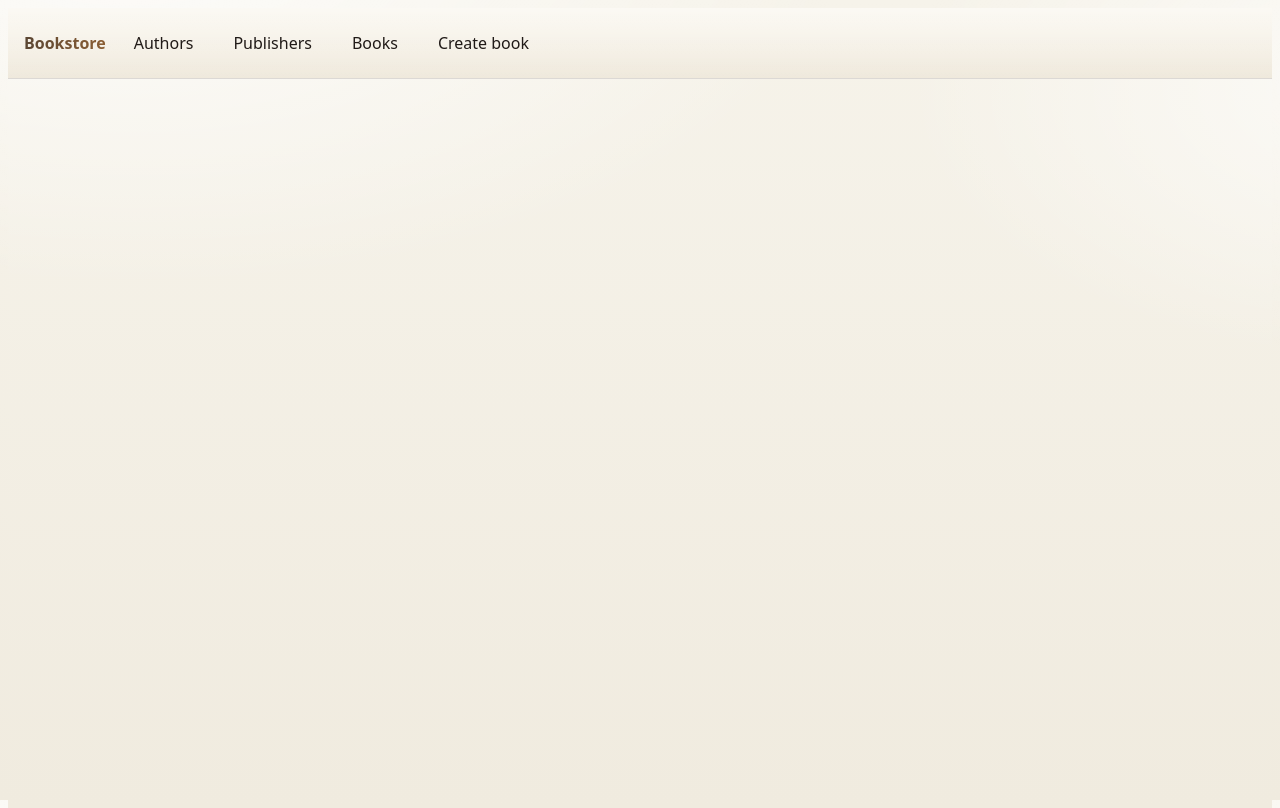
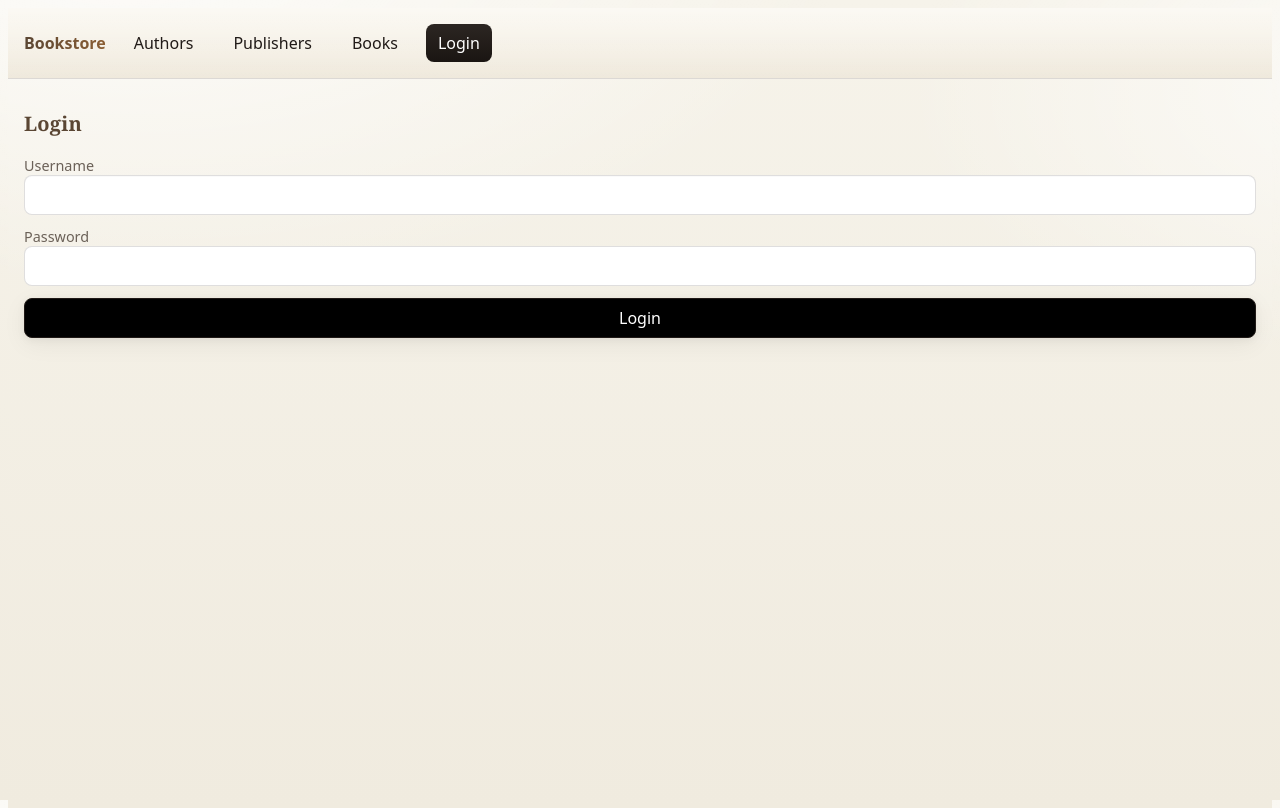
Before and after one commit to AleksandarZorkic/bookstore-assignment-front, a React (Vite) app: page /login in a window 1280 px wide. Built offline with nearby package versions, Linux system fonts and the light colour scheme; no server answers.

Commit message:
Uradjen drugi deo zadatka Autorizacija i prilagođavanje klijenta / Upotrebljivost klijentske aplikacije.

```diff
--- a/src/App.jsx
+++ b/src/App.jsx
@@ -1,5 +1,5 @@
 import React from "react";
-import { Routes, Route, Link, Navigate } from "react-router-dom";
+import { Routes, Route, Navigate } from "react-router-dom";
 import Nav from "./components/nav";
 import BookList from "./pages/BooksList";
 import BookForm from "./pages/BooksForm";
@@ -7,24 +7,45 @@ import { PublisherApi } from "./api/client";
 import "./style/style.scss";
 import AuthorsList from "./pages/AuthorsList";
 import PublishersList from "./pages/PublishersList";
-
-// Dummy komponenta dok se ne napravi prava stranica
-function Publishers() {
-  return <h1 className="p-4 text-x1">Publishers</h1>;
-}
+import LoginPage from "./pages/Login";
+import Forbidden from "./pages/Forbidden";
+import AuthProvider from "./auth/AuthContext";
+import { PrivateRoute, RoleRoute } from "./auth/RouteGuards";
 
 export default function App() {
   return (
-    <>
+    <AuthProvider>
       <Nav />
       <Routes>
         <Route path="/" element={<Navigate to="/books" />} />
+        <Route path="/login" element={<LoginPage />} />
+        <Route path="/forbidden" element={<Forbidden />} />
+
+        {/* JAVNI prikaz (GET je svima dozvoljen) */}
         <Route path="/authors" element={<AuthorsList />} />
         <Route path="/publishers" element={<PublishersList />} />
         <Route path="/books" element={<BookList />} />
-        <Route path="/books/create" element={<BookForm mode="create" />} />
-        <Route path="/books/:id/edit" element={<BookForm mode="edit" />} />
+
+        {/* KREIRANJE knjiga: dozvoljeno SVIM PRIJAVLJENIM (Bibliotekar ili Urednik) */}
+        <Route
+          path="/books/create"
+          element={
+            <PrivateRoute>
+              <BookForm mode="create" />
+            </PrivateRoute>
+          }
+        />
+
+        {/* IZMENa/BRISANJE: samo UREDNIK */}
+        <Route
+          path="/books/:id/edit"
+          element={
+            <RoleRoute role="Urednik">
+              <BookForm mode="edit" />
+            </RoleRoute>
+          }
+        />
       </Routes>
-    </>
+    </AuthProvider>
   );
 }
--- a/src/api/client.js
+++ b/src/api/client.js
@@ -1,10 +1,23 @@
 import axios from "axios";
+
+const TOKEN_KEY = "jwt";
+
+export const tokenStore = {
+  get: () => localStorage.getItem(TOKEN_KEY),
+  set: (t) => localStorage.setItem(TOKEN_KEY, t),
+  clear: () => localStorage.removeItem(TOKEN_KEY),
+};
 
 export const api = axios.create({
   baseURL: import.meta.env.VITE_API_URL ?? "http://localhost:5234/",
   headers: { "Content-Type": "application/json" },
 });
 
+api.interceptors.request.use((config) => {
+  const t = tokenStore.get();
+  if (t) config.headers.Authorization = `Bearer ${t}`;
+  return config;
+});
 export const BookApi = {
   getAll: () => api.get("/api/Books").then((res) => res.data),
 
@@ -40,3 +53,9 @@ export const PublisherApi = {
       .get(`/api/Publishers?sort=${encodeURIComponent(sort)}`)
       .then((r) => r.data),
 };
+
+export const AuthApi = {
+  login: (username, password) =>
+    api.post("/api/auth/login", { username, password }).then((r) => r.data),
+  profile: () => api.get("/api/auth/profile").then((r) => r.data),
+};
--- /dev/null
+++ b/src/auth/AuthContext.jsx
@@ -0,0 +1,82 @@
+import React, {
+  createContext,
+  useContext,
+  useEffect,
+  useMemo,
+  useState,
+} from "react";
+import { AuthApi, tokenStore } from "../api/client";
+
+const AuthCtx = createContext(null);
+export const useAuth = () => useContext(AuthCtx);
+
+function parseJwt(token) {
+  try {
+    const base64 = token.split(".")[1].replace(/-/g, "+").replace(/_/g, "/");
+    const json = decodeURIComponent(
+      atob(base64)
+        .split("")
+        .map((c) => "%" + ("00" + c.charCodeAt(0).toString(16)).slice(-2))
+        .join("")
+    );
+    return JSON.parse(json);
+  } catch {
+    return null;
+  }
+}
+
+export default function AuthProvider({ children }) {
+  const [token, setToken] = useState(() => tokenStore.get());
+  const [claims, setClaims] = useState(() => (token ? parseJwt(token) : null));
+  const [profile, setProfile] = useState(null);
+
+  const isExpired = (cl) => {
+    if (!cl?.exp) return false;
+    const now = Math.floor(Date.now() / 1000);
+    return cl.exp <= now;
+  };
+
+  useEffect(() => {
+    if (!token || isExpired(claims)) {
+      setProfile(null);
+      return;
+    }
+    AuthApi.profile()
+      .then(setProfile)
+      .catch(() => setProfile(null));
+  }, [token]);
+
+  const roles = useMemo(() => {
+    if (!claims) return [];
+    const r = claims["role"];
+    return Array.isArray(r) ? r : r ? [r] : [];
+  }, [claims]);
+
+  const hasRole = (r) => roles.includes(r);
+
+  const login = async (username, password) => {
+    const data = await AuthApi.login(username, password);
+    const token = data.Token ?? data.token;
+    if (!token) throw new Error("No token in response");
+    tokenStore.set(token);
+  };
+
+  const logout = () => {
+    tokenStore.clear();
+    setToken(null);
+    setClaims(null);
+    setProfile(null);
+  };
+
+  const value = {
+    token,
+    claims,
+    roles,
+    profile,
+    isAuth: !!token && !isExpired(claims),
+    hasRole,
+    login,
+    logout,
+  };
+  return <AuthCtx.Provider value={value}>{children}</AuthCtx.Provider>;
+}
--- /dev/null
+++ b/src/auth/RouteGuards.jsx
@@ -0,0 +1,14 @@
+import React from "react";
+import { Navigate } from "react-router-dom";
+import { useAuth } from "./AuthContext";
+
+export function PrivateRoute({ children }) {
+  const { isAuth } = useAuth();
+  return isAuth ? children : <Navigate to="/login" replace />;
+}
+
+export function RoleRoute({ role, children }) {
+  const { isAuth, hasRole } = useAuth();
+  if (!isAuth) return <Navigate to="/login" replace />;
+  return hasRole(role) ? children : <Navigate to="/forbidden" replace />;
+}
--- a/src/components/Nav.jsx
+++ b/src/components/Nav.jsx
@@ -1,7 +1,11 @@
 import React from "react";
-import { Link, NavLink } from "react-router-dom";
+import { Link, NavLink, useNavigate } from "react-router-dom";
+import { useAuth } from "../auth/AuthContext";
 
 export default function Nav() {
+  const nav = useNavigate();
+  const { isAuth, roles, hasRole, logout } = useAuth();
+
   const active = ({ isActive }) =>
     "px-3 py-2 rounded " + (isActive ? "nav-link-active" : "hover:bg-gray-100");
 
@@ -19,9 +23,36 @@ export default function Nav() {
       <NavLink to="/books" className={active}>
         Books
       </NavLink>
-      <NavLink to="/books/create" className={active}>
-        Create book
-      </NavLink>
+
+      {/* Create book: dozvoljeno svakom prijavljenom */}
+      {isAuth && (
+        <NavLink to="/books/create" className={active}>
+          Create book
+        </NavLink>
+      )}
+
+      <div className="ml-auto flex items-center gap-2">
+        {isAuth ? (
+          <>
+            <span className="text-sm text-gray-600">
+              Roles: {roles.join(", ") || "—"}
+            </span>
+            <button
+              className="px-3 py-2 rounded border"
+              onClick={() => {
+                logout();
+                nav("/login");
+              }}
+            >
+              Logout
+            </button>
+          </>
+        ) : (
+          <NavLink to="/login" className={active}>
+            Login
+          </NavLink>
+        )}
+      </div>
     </nav>
   );
 }
--- a/src/pages/BooksList.jsx
+++ b/src/pages/BooksList.jsx
@@ -1,6 +1,7 @@
 import React, { useEffect, useState } from "react";
 import { Link } from "react-router-dom";
 import { AuthorApi, BookApi } from "../api/client";
+import { useAuth } from "../auth/AuthContext";
 
 const SIMPLE_SORT = [
   { value: "title_asc", label: "Title ↑" },
@@ -27,6 +28,8 @@ export default function BookList() {
   const [authors, setAuthors] = useState([]);
   const [loading, setLoading] = useState(true);
   const [err, setErr] = useState("");
+  const { hasRole, isAuth } = useAuth();
+  const canEditDelete = isAuth && hasRole("Urednik");
 
   const [simpleSort, setSimpleSort] = useState("title_asc");
 
@@ -327,6 +330,8 @@ export default function BookList() {
               <td className="p-2">{b.publisherName}</td>
               <td className="p-2">{b.yearsAgo}</td>
               <td className="p-2 flex gap-2">
+                {canEditDelete && (
+                  <>
                     <Link
                       className="btn btn--edit btn-sm"
                       to={`/books/${b.id}/edit`}
@@ -339,6 +344,8 @@ export default function BookList() {
                     >
                       Delete
                     </button>
+                  </>
+                )}
               </td>
             </tr>
           ))}
--- /dev/null
+++ b/src/pages/Forbidden.jsx
@@ -0,0 +1,8 @@
+import React from "react";
+export default function Forbidden() {
+  return (
+    <div className="p-4 text-red-600">
+      Forbidden: Nemate dozvolu za ovu stranicu.
+    </div>
+  );
+}
--- /dev/null
+++ b/src/pages/Login.jsx
@@ -0,0 +1,63 @@
+import React, { useState } from "react";
+import { useAuth } from "../auth/AuthContext";
+import { useNavigate } from "react-router-dom";
+
+export default function LoginPage() {
+  const nav = useNavigate();
+  const { login } = useAuth();
+  const [form, setForm] = useState({ username: "", password: "" });
+  const [err, setErr] = useState("");
+  const [loading, setLoading] = useState(false);
+
+  const setField = (k, v) => setForm((s) => ({ ...s, [k]: v }));
+
+  const onSubmit = async (e) => {
+    e.preventDefault();
+    setErr("");
+    try {
+      setLoading(true);
+      await login(form.username.trim(), form.password);
+      nav("/books");
+    } catch (ex) {
+      setErr(
+        ex?.response?.data?.detail ||
+          ex?.response?.data?.title ||
+          "Login failed."
+      );
+    } finally {
+      setLoading(false);
+    }
+  };
+
+  return (
+    <div className="p-4 max-w-sm">
+      <h1 className="text-xl mb-4">Login</h1>
+      {err && <div className="mb-3 text-red-600">{err}</div>}
+      <form onSubmit={onSubmit} className="grid gap-3">
+        <label className="grid gap-1">
+          <span>Username</span>
+          <input
+            className="border p-2 rounded"
+            value={form.username}
+            onChange={(e) => setField("username", e.target.value)}
+          />
+        </label>
+        <label className="grid gap-1">
+          <span>Password</span>
+          <input
+            type="password"
+            className="border p-2 rounded"
+            value={form.password}
+            onChange={(e) => setField("password", e.target.value)}
+          />
+        </label>
+        <button
+          className="px-4 py-2 rounded bg-black text-white"
+          disabled={loading}
+        >
+          {loading ? "Signing in..." : "Login"}
+        </button>
+      </form>
+    </div>
+  );
+}
```
Lines whose indentation alone changed are shown as unchanged.
